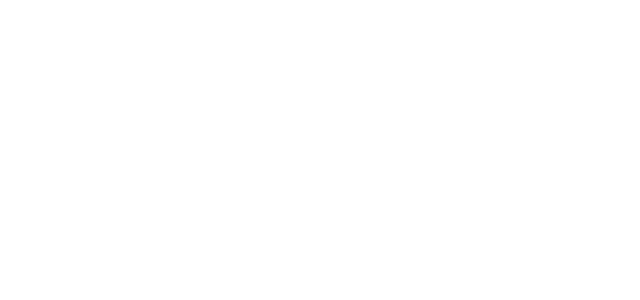
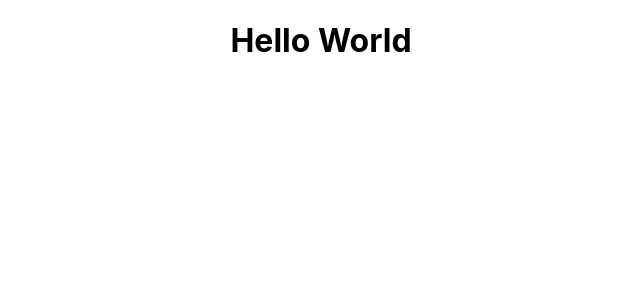
Before and after one commit to 1-water-my-plants/react, a React (Create React App) app in the folder 1-water-my-plants/: page / in a window 1280 px wide. Shown: the top 300 px of the page, without its empty margins (319-959 px from the left). Built offline with nearby package versions, Linux system fonts and the light colour scheme.

Commit message:
initial commit Hello World

```diff
--- a/1-water-my-plants/src/App.js
+++ b/1-water-my-plants/src/App.js
@@ -4,6 +4,7 @@ import './App.css';
 function App() {
   return (
     <div className="App">
+    <h1>Hello World</h1>
 
     </div>
   );
```
Also changed, not shown: 2 other files (tests, documents, lock files or other folders).
